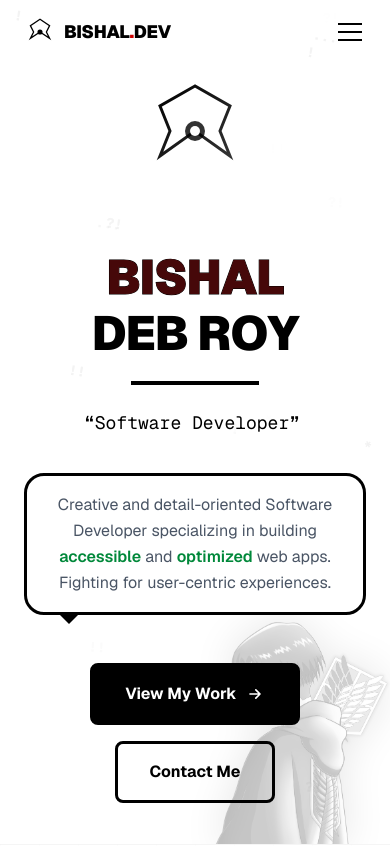
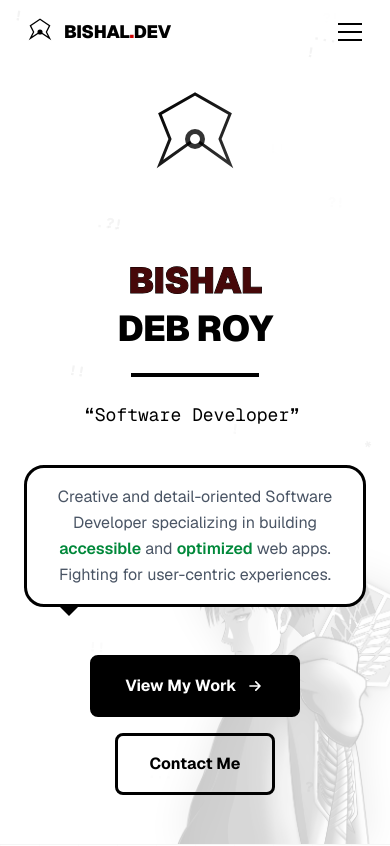
Before and after one commit to bishaldebroy007/portfolio-bishal-aot-theme, a Next.js app: page / in a window 390 px wide. Shown: the top 846 px of the page. Built offline with nearby package versions, Linux system fonts and the light colour scheme.

Commit message:
improve: the responsiveness

```diff
--- a/components/Hero.tsx
+++ b/components/Hero.tsx
@@ -22,8 +22,9 @@ interface Particle {
 export default function Hero() {
 	const { scrollY } = useScroll();
 	const y2 = useTransform(scrollY, [0, 500], [0, -150]);
-	const leviY = useTransform(scrollY, [0, 500], [0, 100]);
+	const leviY = useTransform(scrollY, [0, 500], [0, 80]);
 	const leviRotate = useTransform(scrollY, [0, 500], [0, 5]);
+	const leviScrollOpacity = useTransform(scrollY, [0, 400], [1, 0]);
 	const opacity = useTransform(scrollY, [0, 300], [1, 0]);
 	const [text, setText] = useState("");
 	const fullText = "Software Developer";
@@ -84,9 +85,10 @@ export default function Hero() {
 			{/* Levi Background Element */}
 			{mounted && (
 				<motion.div
-					className="absolute right-0 bottom-0 w-[45%] md:w-[35%] lg:w-[32%] pointer-events-none z-5 select-none"
+					className="absolute right-[-10%] md:right-0 bottom-0 w-[65%] md:w-[35%] lg:w-[32%] pointer-events-none z-5 select-none"
 					initial={{ x: 150, opacity: 0 }}
 					animate={{ x: 0, opacity: 1 }}
+					style={{ opacity: leviScrollOpacity }}
 					transition={{
 						duration: 1.8,
 						delay: 0.8,
@@ -95,7 +97,7 @@ export default function Hero() {
 				>
 					<motion.div
 						style={{ y: leviY, rotate: leviRotate }}
-						className="relative w-full h-full grayscale opacity-25"
+						className="relative w-full h-full grayscale opacity-20 md:opacity-25"
 						initial={{ scale: 0.85, rotate: 12 }}
 						animate={{ scale: 1, rotate: 0 }}
 						transition={{
@@ -245,7 +247,7 @@ export default function Hero() {
 									<GlitchText
 										text={char}
 										as="span"
-										className="text-5xl md:text-7xl lg:text-8xl font-black tracking-tight text-red-950"
+										className="text-4xl sm:text-5xl md:text-7xl lg:text-8xl font-black tracking-tight text-red-950"
 									/>
 								</motion.span>
 							))}
@@ -281,7 +283,7 @@ export default function Hero() {
 											filter: "blur(0px)",
 										},
 									}}
-									className="text-5xl md:text-7xl lg:text-8xl font-black tracking-tight text-black"
+									className="text-4xl sm:text-5xl md:text-7xl lg:text-8xl font-black tracking-tight text-black"
 								>
 									{char === " " ? "\u00A0" : char}
 								</motion.span>
```
